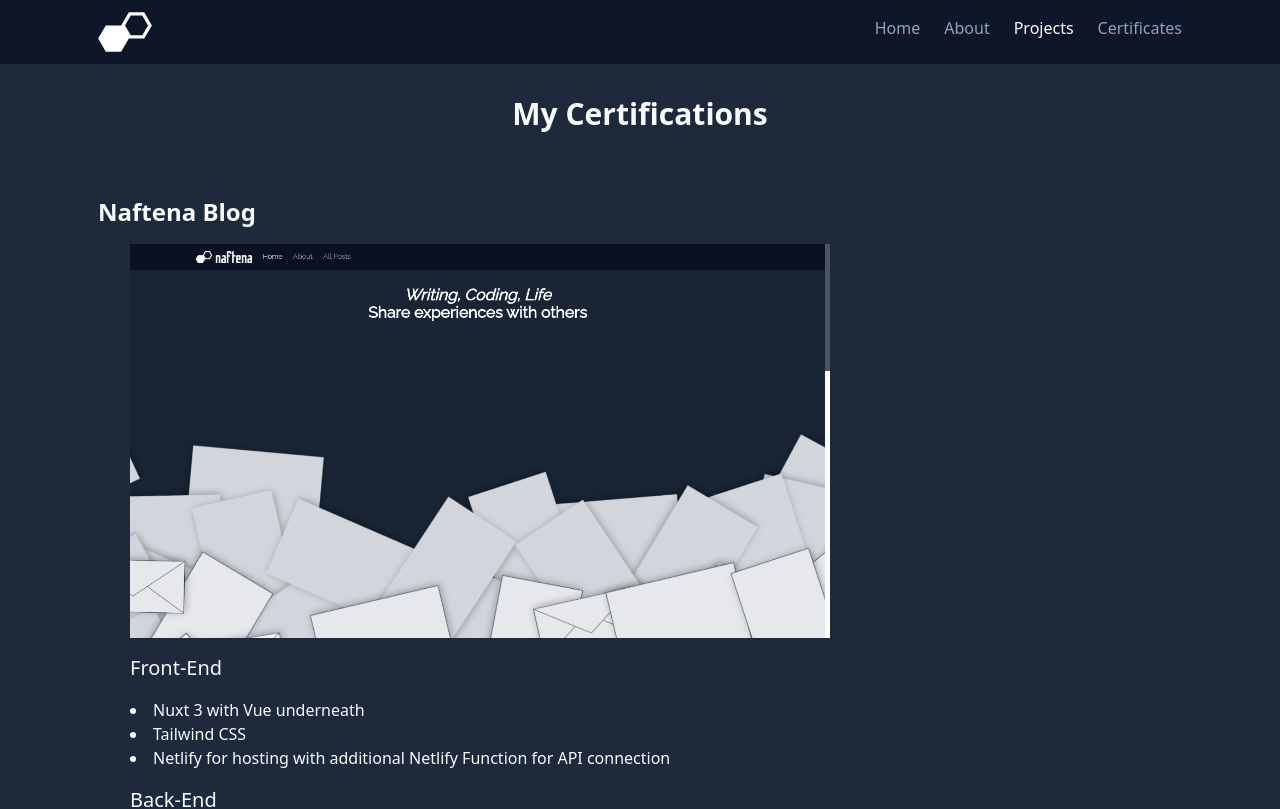
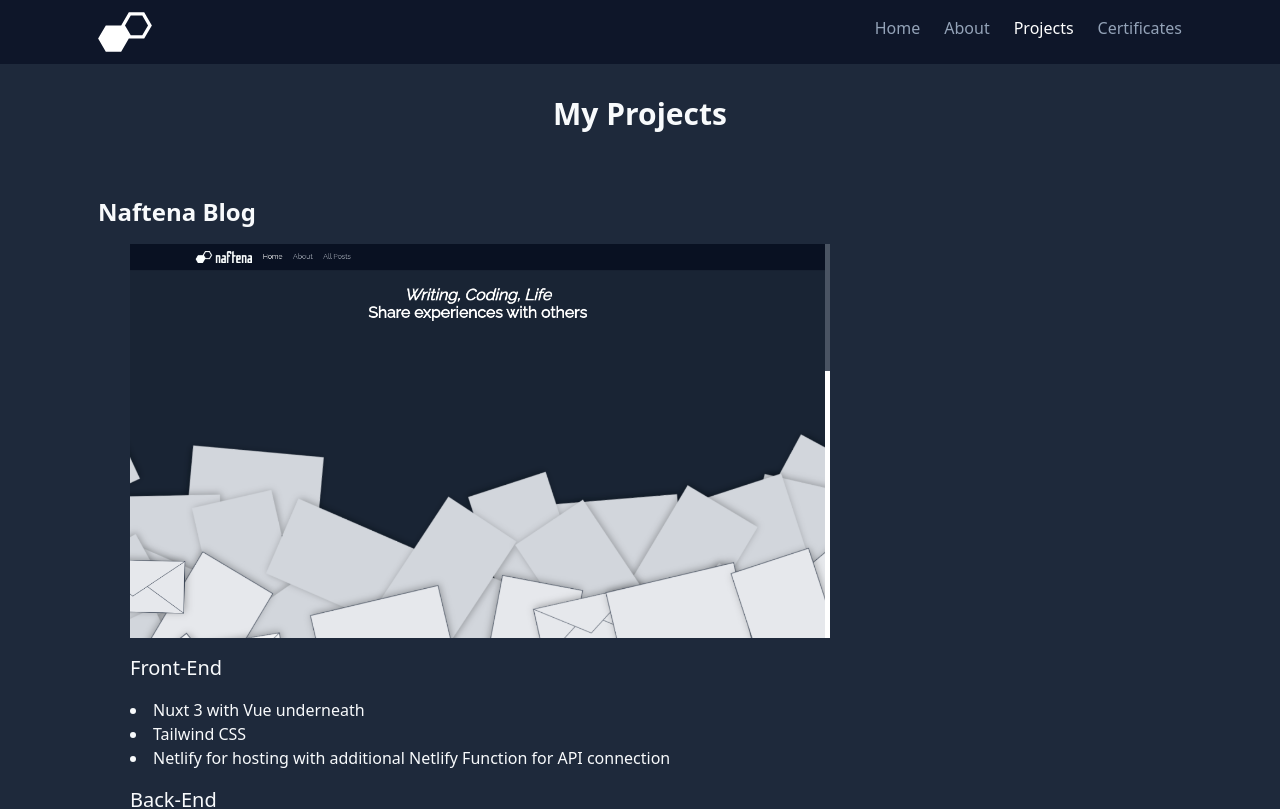
Before and after one commit to indranaftena/portfolio, a Nuxt app: page /projects in a window 1280 px wide. Shown: the top 809 px of the page. Built offline with nearby package versions, Linux system fonts and the light colour scheme.

Commit message:
fix typo

```diff
--- a/pages/index.vue
+++ b/pages/index.vue
@@ -4,7 +4,7 @@
       <div class="limiter px-20 flex flex-wrap justify-center">
         <div class="hero-area justify-end">
           <div>Hi, I'm</div>
-          <h1 class="text-3xl font-bold">Indra Kurnaiwan</h1>
+          <h1 class="text-3xl font-bold">Indra Kurniawan</h1>
         </div>
         <img class="hero-area rounded-full" src="@/assets/croped.jpg" alt="indra's photo">
         <div class="hero-area justify-start text-right">
@@ -28,7 +28,7 @@
           </div>
         </div>
         <div class="flex justify-center pb-8">
-          <NuxtLink class="py-2 px-4 text-white bg-orange-600 hover:bg-orange-500" to="/projects">Show More >></NuxtLink>
+          <NuxtLink class="py-2 px-4 text-white bg-orange-600 hover:bg-orange-500" to="/projects">Show More &raquo;</NuxtLink>
         </div>
       </div>
     </section>
--- a/pages/projects/index.vue
+++ b/pages/projects/index.vue
@@ -2,7 +2,7 @@
   <main class="text-slate-50">
     <section class="bg-slate-800 w-full">
       <div class="container py-8 px-7">
-        <h1 class="text-3xl text-center font-bold pb-16">My Certifications</h1>
+        <h1 class="text-3xl text-center font-bold pb-16">My Projects</h1>
         <h2 class="text-2xl font-bold pb-4">Naftena Blog</h2>
         <div class="pb-12 pl-8">
           <img src="@/assets/naftena-blog.png" class="inline-block w-[700px]" alt="naftena blog screenshot">
```
